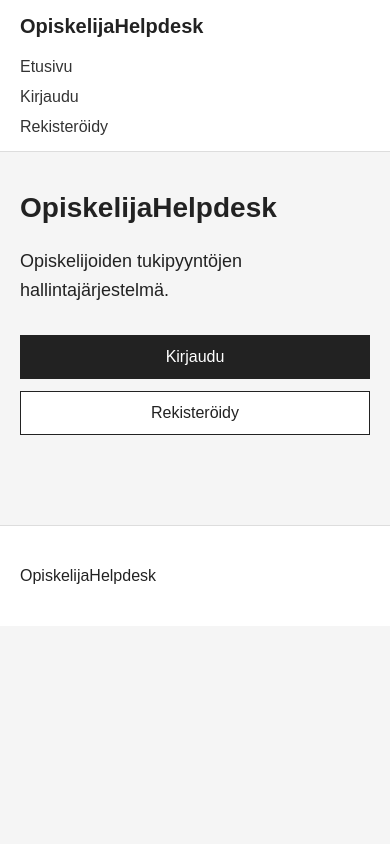
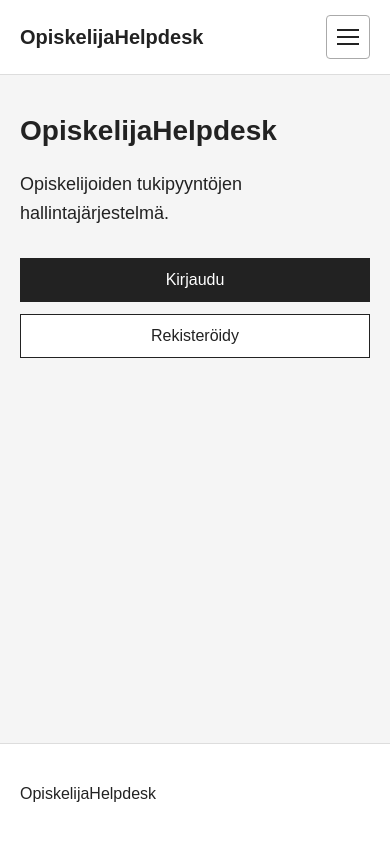
Before and after one commit to santtu-kumpulainen/opiskelijahelpdesk, a PHP site: page / in a window 390 px wide. Run offline with PHP 8.4, Linux system fonts and the light colour scheme.

Commit message:
Improve responsive UI

```diff
--- a/public/assign-ticket.php
+++ b/public/assign-ticket.php
@@ -136,6 +136,7 @@ if ($_SERVER['REQUEST_METHOD'] === 'POST') {
     </title>
 
     <link rel="stylesheet" href="css/style.css">
+    <script src="js/app.js" defer></script>
 
 </head>
 
--- a/public/create-ticket.php
+++ b/public/create-ticket.php
@@ -126,6 +126,7 @@ if ($_SERVER['REQUEST_METHOD'] === 'POST') {
     <title>Uusi tiketti - OpiskelijaHelpdesk</title>
 
     <link rel="stylesheet" href="css/style.css">
+    <script src="js/app.js" defer></script>
 
 </head>
 
--- a/public/css/style.css
+++ b/public/css/style.css
@@ -4,6 +4,9 @@
 
 body {
     margin: 0;
+    min-height: 100vh;
+    display: flex;
+    flex-direction: column;
     font-family: Arial, sans-serif;
     background: #f5f5f5;
     color: #222;
@@ -41,6 +44,7 @@ body {
 .nav-links {
     display: flex;
     align-items: center;
+    flex-wrap: wrap;
     gap: 18px;
 }
 
@@ -53,10 +57,18 @@ body {
     text-decoration: underline;
 }
 
+.menu-toggle {
+    display: none;
+}
+
 /* Main */
 
 .hero {
     padding: 70px 0;
+}
+
+main {
+    flex: 1 0 auto;
 }
 
 .hero h1 {
@@ -80,6 +92,7 @@ body {
 .button {
     display: inline-block;
     padding: 12px 20px;
+    min-height: 44px;
     background: #222;
     color: #fff;
     text-decoration: none;
@@ -130,6 +143,8 @@ body {
 .form-group textarea,
 .form-group select {
     width: 100%;
+    min-width: 0;
+    min-height: 44px;
     padding: 12px;
     font: inherit;
     border: 1px solid #ccc;
@@ -181,6 +196,7 @@ body {
 }
 
 .ticket-card {
+    min-width: 0;
     background: #fff;
     border: 1px solid #ddd;
     padding: 25px;
@@ -208,6 +224,7 @@ body {
 
 
 .ticket-detail {
+    min-width: 0;
     max-width: 850px;
     margin: 50px auto;
     background: #fff;
@@ -315,6 +332,90 @@ body {
 .comment p {
     margin: 0;
     line-height: 1.6;
+    overflow-wrap: anywhere;
+}
+
+.ticket-card,
+.ticket-detail,
+.form-section,
+.dashboard-placeholder,
+.form-error,
+.form-success {
+    overflow-wrap: anywhere;
+}
+
+button,
+input,
+select,
+textarea {
+    max-width: 100%;
+}
+
+:focus-visible {
+    outline: 3px solid #2457c5;
+    outline-offset: 2px;
+}
+
+.form-group input:focus-visible,
+.form-group textarea:focus-visible,
+.form-group select:focus-visible {
+    outline: 3px solid #2457c5;
+    outline-offset: 2px;
+}
+
+.form-section button:not(.button) {
+    width: 100%;
+    min-height: 44px;
+    padding: 12px 20px;
+    border: 1px solid #222;
+    background: #222;
+    color: #fff;
+    font: inherit;
+    cursor: pointer;
+}
+
+/* Authentication pages */
+
+.auth-main {
+    display: flex;
+    align-items: center;
+    padding: 24px 0;
+}
+
+.auth-card {
+    width: 100%;
+    max-width: 520px;
+    margin: 32px auto;
+    padding: 36px;
+    border: 1px solid #e2e2e2;
+    border-radius: 8px;
+    box-shadow: 0 8px 24px rgb(0 0 0 / 6%);
+}
+
+.auth-card h1 {
+    margin-bottom: 12px;
+    font-size: clamp(1.75rem, 4vw, 2.25rem);
+}
+
+.auth-card form {
+    margin-top: 24px;
+}
+
+.auth-card .form-group input {
+    border-radius: 4px;
+}
+
+.auth-switch {
+    margin: 24px 0 0;
+    color: #555;
+    text-align: center;
+    line-height: 1.6;
+}
+
+.auth-switch a {
+    color: #222;
+    font-weight: bold;
+    text-underline-offset: 3px;
 }
 
 .comment-form {
@@ -402,7 +503,7 @@ body {
 /* Footer */
 
 .site-footer {
-    margin-top: 50px;
+    margin-top: auto;
     padding: 25px 0;
     background: #fff;
     border-top: 1px solid #ddd;
@@ -413,17 +514,72 @@ body {
 @media (max-width: 700px) {
 
     .navbar {
-        flex-direction: column;
-        align-items: flex-start;
+        flex-direction: row;
+        flex-wrap: wrap;
+        align-items: center;
         padding-top: 15px;
         padding-bottom: 15px;
+        gap: 12px;
+    }
+
+    .menu-toggle {
+        display: inline-flex;
+        align-items: center;
+        justify-content: center;
+        width: 44px;
+        height: 44px;
+        margin-left: auto;
+        border: 1px solid #aaa;
+        border-radius: 4px;
+        background: #fff;
+        color: #222;
+        cursor: pointer;
+    }
+
+    .menu-toggle-icon,
+    .menu-toggle-icon::before,
+    .menu-toggle-icon::after {
+        display: block;
+        width: 22px;
+        height: 2px;
+        background: currentColor;
+    }
+
+    .menu-toggle-icon {
+        position: relative;
+    }
+
+    .menu-toggle-icon::before,
+    .menu-toggle-icon::after {
+        position: absolute;
+        left: 0;
+        content: "";
+    }
+
+    .menu-toggle-icon::before {
+        top: -7px;
+    }
+
+    .menu-toggle-icon::after {
+        top: 7px;
+    }
+
+    .navbar.menu-ready:not(.menu-open) .nav-links {
+        display: none;
     }
 
     .nav-links {
         width: 100%;
         flex-direction: column;
-        align-items: flex-start;
-        gap: 12px;
+        align-items: stretch;
+        gap: 0;
+    }
+
+    .nav-links a {
+        min-height: 44px;
+        display: inline-flex;
+        align-items: center;
+        padding: 8px 0;
     }
 
     .ticket-card-header {
@@ -446,7 +602,16 @@ body {
 
     .form-section {
         margin: 30px 0;
-        padding: 20px;
+        padding: 20px 16px;
+    }
+
+    .auth-main {
+        padding: 12px 0;
+    }
+
+    .auth-card {
+        margin: 18px auto;
+        padding: 26px 20px;
     }
 
     .form-actions {
@@ -498,6 +663,19 @@ body {
     .button {
         text-align: center;
     }
+
+    .hero-actions .button,
+    .form-actions .button,
+    .filter-actions .button,
+    button {
+        min-height: 44px;
+    }
+
+    input,
+    select,
+    textarea {
+        font-size: 16px;
+    }
 }
 
 @media (max-width: 800px) {
--- a/public/index.php
+++ b/public/index.php
@@ -20,6 +20,7 @@ require_once __DIR__ . '/../src/config/auth.php';
     <title>OpiskelijaHelpdesk</title>
 
     <link rel="stylesheet" href="css/style.css">
+    <script src="js/app.js" defer></script>
 </head>
 
 <body>
--- a/public/my-tickets.php
+++ b/public/my-tickets.php
@@ -144,6 +144,7 @@ $tickets = $stmt->fetchAll();
     </title>
 
     <link rel="stylesheet" href="css/style.css">
+    <script src="js/app.js" defer></script>
 
 </head>
 
--- a/public/support-dashboard.php
+++ b/public/support-dashboard.php
@@ -99,6 +99,7 @@ foreach ($tickets as $ticket) {
     </title>
 
     <link rel="stylesheet" href="css/style.css">
+    <script src="js/app.js" defer></script>
 
 </head>
 
--- a/public/ticket.php
+++ b/public/ticket.php
@@ -223,6 +223,7 @@ $roleLabels = [
         rel="stylesheet"
         href="css/style.css"
     >
+    <script src="js/app.js" defer></script>
 
 </head>
 
--- a/public/update-ticket.php
+++ b/public/update-ticket.php
@@ -112,6 +112,7 @@ if ($_SERVER['REQUEST_METHOD'] === 'POST') {
     </title>
 
     <link rel="stylesheet" href="css/style.css">
+    <script src="js/app.js" defer></script>
 
 </head>
 
```
Also changed, not shown: public/login.php (+24 -5 lines), public/register.php (+26 -7 lines), README.md, public/js/app.js.
